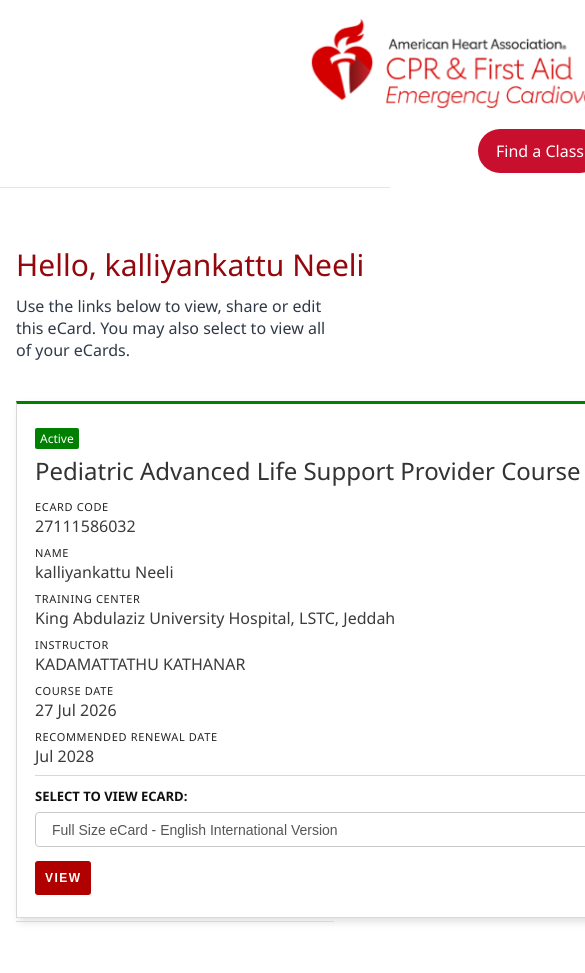
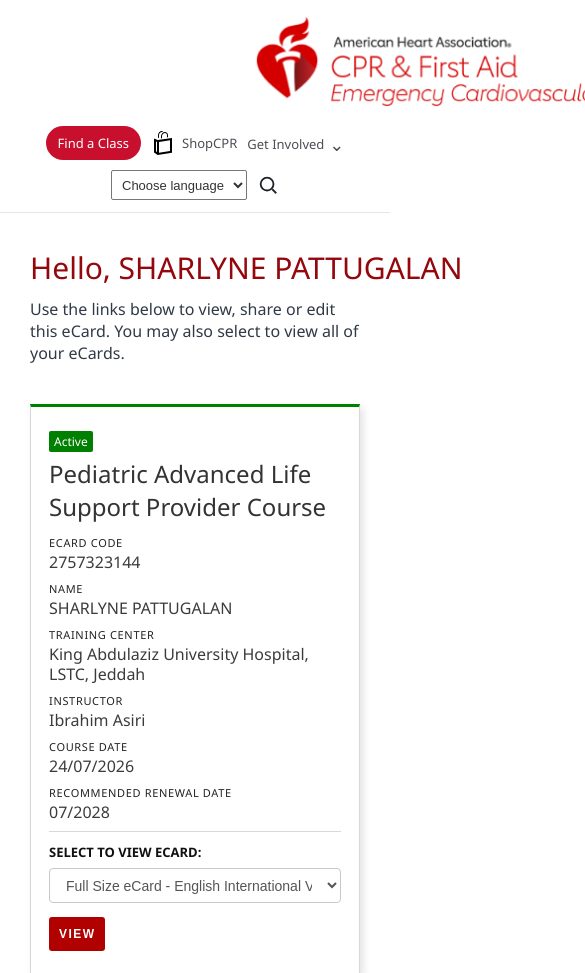
Before and after one commit to lordluciod-dotcom/latomed, a plain HTML site: page index.html in a window 390 px wide. Shown: the top 973 px of the page, 585 px wide, since content can reach past the window. Drawn offline with nearby package versions, Linux system fonts and the light colour scheme; a script that the page names is missing.

Commit message:
Refactor styles for responsiveness and update eCard details
Updated layout styles for responsiveness and adjusted element widths. Modified eCard code and names for specific recipients.

```diff
--- a/index.html
+++ b/index.html
@@ -83,7 +83,7 @@
       align-items: center;
       gap: 18px;
       flex-wrap: nowrap;
-      margin-left: 460px;
+      margin-left: auto;
     }
 
     .btn-primary {
@@ -263,7 +263,8 @@
     }
 
 .card {
-  width: 1140px;
+  width: 100%;
+  max-width: 1140px;
   margin-top: 40px;
 
   box-sizing: border-box;
@@ -296,7 +297,7 @@
 
 .grid {
   display: grid;
-  grid-template-columns: 520px 520px;
+  grid-template-columns: repeat(2, minmax(0, 1fr));
   column-gap: 40px;
 }
 
@@ -880,7 +881,143 @@
 }
 
 
-
+/*auto adopt*/
+
+/* ================================
+   TABLET
+================================ */
+
+@media (max-width: 1000px) {
+
+  header {
+    padding: 15px 20px;
+  }
+
+  nav {
+    margin-left: auto;
+    gap: 12px;
+  }
+
+  .nav-link,
+  .dropdown-toggle,
+  select.lang {
+    font-size: 14px;
+  }
+
+  .btn-primary {
+    padding: 9px 14px;
+    font-size: 14px;
+  }
+
+}
+
+
+/* ================================
+   MOBILE
+================================ */
+
+@media (max-width: 700px) {
+
+  header {
+    padding: 15px;
+    display: flex;
+    flex-direction: column;
+    align-items: center;
+    gap: 15px;
+  }
+
+  .brand {
+    width: 100%;
+    justify-content: center;
+  }
+
+  nav {
+    width: 100%;
+    margin-left: 0;
+    display: flex;
+    justify-content: center;
+    align-items: center;
+    flex-wrap: wrap;
+    gap: 12px;
+  }
+
+  .nav-link,
+  .dropdown-toggle {
+    font-size: 14px;
+  }
+
+  .btn-primary {
+    font-size: 14px;
+    padding: 9px 14px;
+  }
+
+  select.lang {
+    font-size: 14px;
+    height: 30px;
+  }
+
+  .search-icon {
+    width: 22px;
+    height: 22px;
+  }
+
+}
+
+
+/* ================================
+   SMALL PHONE
+================================ */
+
+@media (max-width: 480px) {
+
+  header {
+    padding: 12px;
+  }
+
+  nav {
+    gap: 10px;
+  }
+
+  .nav-link,
+  .dropdown-toggle {
+    font-size: 13px;
+  }
+
+  .btn-primary {
+    font-size: 13px;
+    padding: 8px 12px;
+  }
+
+  select.lang {
+    font-size: 13px;
+  }
+
+}
+
+
+
+
+
+
+@media (max-width: 700px) {
+
+  main {
+    width: 100%;
+    max-width: 100%;
+    padding: 17px 15px 50px;
+    transform: none;
+  }
+
+  .card {
+    width: 100%;
+  }
+
+  .grid {
+    grid-template-columns: 1fr;
+    column-gap: 0;
+  }
+
+}
   </style>
   <script src="https://cdnjs.cloudflare.com/ajax/libs/qrcodejs/1.0.0/qrcode.min.js"></script>
 </head>
@@ -958,7 +1095,7 @@
     <div class="left-column">
 
       <div class="field">
-        <label>eCard Code</label>
+        <label>eCard Code </label>
         <div class="val" id="valEcardCode"></div>
       </div>
 
@@ -1004,21 +1141,18 @@
       <div class="view-row">
 
         <select class="ecard-select" id="ecardSelect">
-          <option value="full">
+          <option value="FULL-SIZE-ECARD-1.pdf">
             Full Size eCard - English International Version
           </option>
 
-          <option value="wallet">
-            Wallet Size eCard
+          <option value="WALLET-SIZE-ECARD-2.pdf">
+            Wallet Size eCard - English International Version
           </option>
         </select>
 
-        <button class="btn-view" id="btnView">
-          VIEW
-        </button>
+        <button class="btn-view" id="btnView">VIEW</button>
 
       </div>
-
     </div>
 
   </div>
@@ -1254,6 +1388,17 @@
   <script src="https://cdnjs.cloudflare.com/ajax/libs/html2canvas/1.4.1/html2canvas.min.js"></script>
   <script src="https://cdnjs.cloudflare.com/ajax/libs/jspdf/2.5.1/jspdf.umd.min.js"></script>
   <script>
+
+      document.getElementById("btnView").addEventListener("click", function () {
+
+        const pdfFile = document.getElementById("ecardSelect").value;
+
+        if (pdfFile) {
+          window.open(pdfFile, "_blank");
+        }
+
+      });
+
     function toggleDropdown(e) {
       e.preventDefault();
       const dd = e.currentTarget.closest('.dropdown');
@@ -1282,17 +1427,29 @@
       providerBadgeTitle: "PALS",
       providerBadgeSub: "Provider",
       providerBadge: "PALS<br>Provider",
-      recipientName: "kalliyankattu Neeli",
+
+/////////////NAME//////////////////////////////
+      recipientName: "SHARLYNE PATTUGALAN",
+//////////////////////////////////////////////
+
       completionText: "has successfully completed the cognitive and skills evaluations in accordance with the curriculum of the American Heart Association Pediatric Advanced Life Support (PALS) Program.",
-      issueDate: "27 Jul 2026",
-      renewBy: "Jul 2028",
+
+////////////// DATES //////////////////////
+      issueDate: "24/07/2026",
+      renewBy: "07/2028",
+///////////////////////////////////////////
+
       tcName: "King Abdulaziz University Hospital, LSTC, Jeddah",
       tcId: "ZZ21270",
       tcRegion: "Jeddah, Makkah, Saudi Arabia",
       tcSite: "",
-      instructorName: "KADAMATTATHU KATHANAR",
+      instructorName: "Ibrahim Asiri",
       instructorId: "23039063027",
-      ecardCode: "27111586032",
+
+//////////// ECARDCODE/////////////////////////////
+      ecardCode: "2757323144",
+//////////////////////////////////////////////////
+
       verifyUrl: "https://ecards.heart.org/international",
       copyrightYear: "2025",
       orgName: "American Heart Association",
@@ -1621,7 +1778,7 @@
       const el = document.getElementById('qrcode');
       if (!el) return;
       new QRCode(el, {
-        text: "https://lordluciod-dotcom.github.io/latomed/",
+        text: "${data.verifyUrl}/${data.ecardCode}",
         width: 78,
         height: 78,
         colorDark: "#111111",
@@ -1877,7 +2034,7 @@
       const el = document.getElementById('qrcode');
       if (!el) return;
       new QRCode(el, {
-        text: "https://lordluciod-dotcom.github.io/latomed/",
+        text: "${data.verifyUrl}/${data.ecardCode}",
         width: 78,
         height: 78,
         colorDark: "#111111",
```
